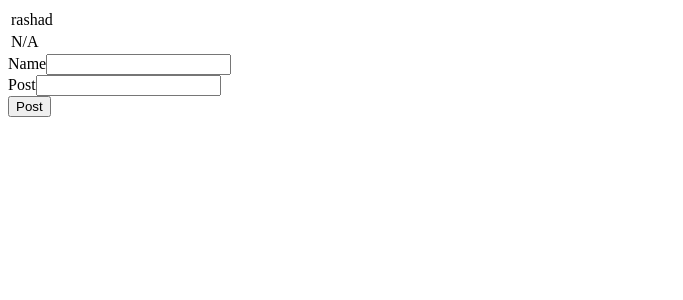
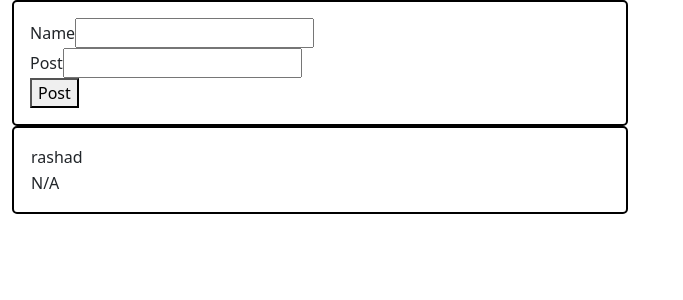
Before and after one commit to urivat/SocialFeedProject, a React (Create React App) app: page / in a window 1280 px wide. Shown: the top 300 px of the page, without its empty margins (0-683 px from the left). Built offline with nearby package versions, Linux system fonts and the light colour scheme.

Commit message:
added app css to manipulate boxes around post + added styles to the app and create post boxes

```diff
--- a/package.json
+++ b/package.json
@@ -6,6 +6,7 @@
     "@testing-library/jest-dom": "^5.16.3",
     "@testing-library/react": "^12.1.4",
     "@testing-library/user-event": "^13.5.0",
+    "bootstrap": "^5.1.3",
     "react": "^18.0.0",
     "react-dom": "^18.0.0",
     "react-scripts": "5.0.0",
--- /dev/null
+++ b/src/App.css
@@ -0,0 +1,10 @@
+
+
+.border-box {
+    border: 2px;
+    border-radius: 5px;
+    border-style:solid;
+    border-color: black;
+    padding: 1em;
+    margin: auto;
+}
--- a/src/App.js
+++ b/src/App.js
@@ -1,29 +1,32 @@
-import React, { useState } from 'react';
-import Post from './Components/Post/Post';
-import DisplayPosts from './Components/DisplayPosts/DisplayPosts';
-import CreatePost from './Components/CreatePost/CreatePost';
+import React, { useState } from "react";
+import Post from "./Components/Post/Post";
+import DisplayPosts from "./Components/DisplayPosts/DisplayPosts";
+import CreatePost from "./Components/CreatePost/CreatePost";
+import "./App.css";
+function App() {
+  const [entries, setEntries] = useState([{ name: "rashad", post: "N/A" }]);
 
-function App() {
-  const [entries, setEntries] = useState([
-    {name:'rashad', post:'N/A'},
-  ])
+  function addNewPost(entry) {
+    let tempentries = [...entries, entry];
 
-function addNewPost(entry){
-  let tempentries = [...entries, entry ];
-
-  setEntries(tempentries);
-}
-
+    setEntries(tempentries);
+  }
 
   return (
+    <div className="container-fluid">
+      <div className="row">
+        <div className="col-md-6">
+          <div className="border-box">
+            <CreatePost addNewPostProperties={addNewPost} />
+          </div>
+          <div className="border-box">
+            <Post appEntries={entries} />
+          </div>
+        </div>
+      </div>
 
-    <div>
-      <Post appEntries={entries}/>
-      <CreatePost addNewPostProperties={addNewPost}/>
-       {/* <DisplayPosts appEntries={entries}/> */}
-
+      {/* <DisplayPosts appEntries={entries}/> */}
     </div>
-
   );
 }
 
--- a/src/Components/DisplayPosts/DisplayPosts.jsx
+++ b/src/Components/DisplayPosts/DisplayPosts.jsx
@@ -2,7 +2,7 @@ const DisplayPosts = (props) => {
     return (
         <table>
          <tbody>
-             <th><td>{entry.name}</td></th>
+             <th><td>{}</td></th>
 
 
          </tbody>
--- a/src/index.js
+++ b/src/index.js
@@ -1,7 +1,7 @@
 import React from 'react';
 import ReactDOM from 'react-dom';
 import App from './App';
-
+import 'bootstrap/dist/css/bootstrap.min.css';
 
 ReactDOM.render(
   <React.StrictMode>
```
Also changed, not shown: src/Components/post/Post.jsx (+7 -13 lines), 1 other file (tests, documents, lock files or other folders).
